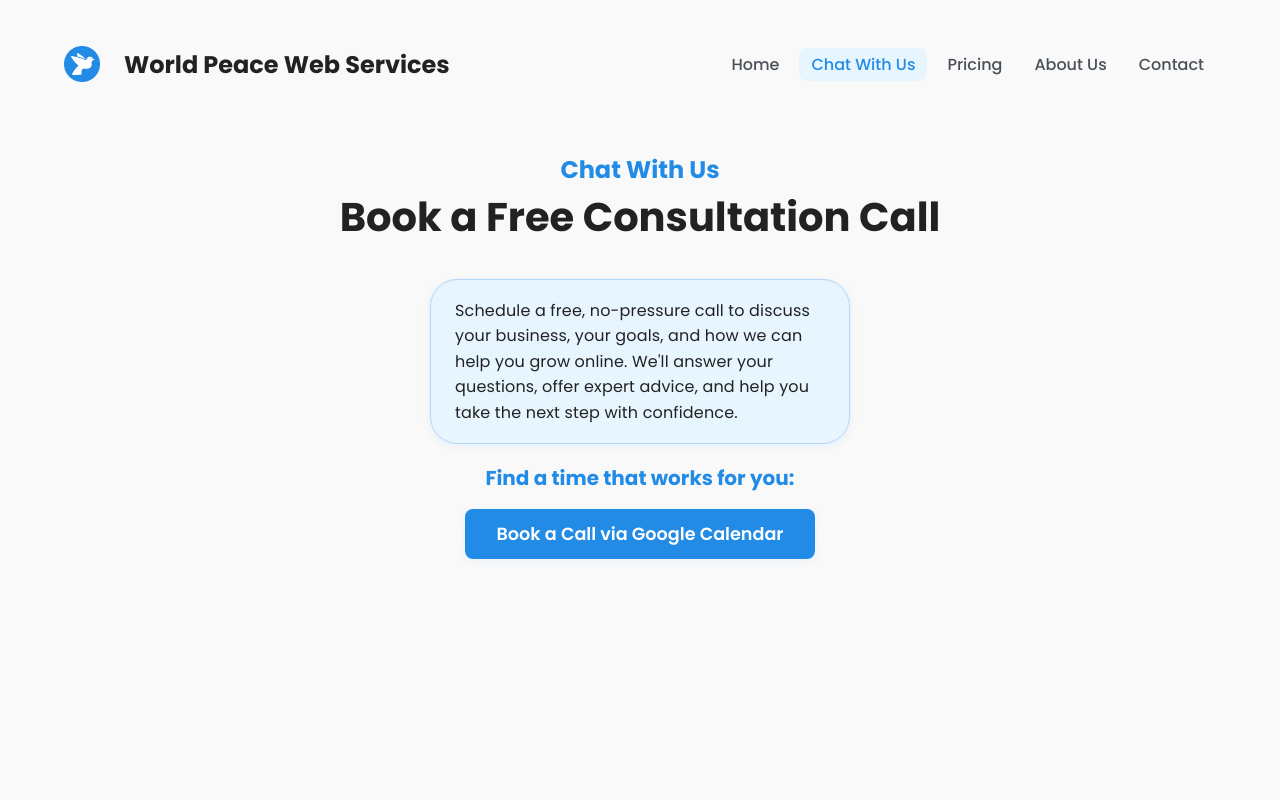
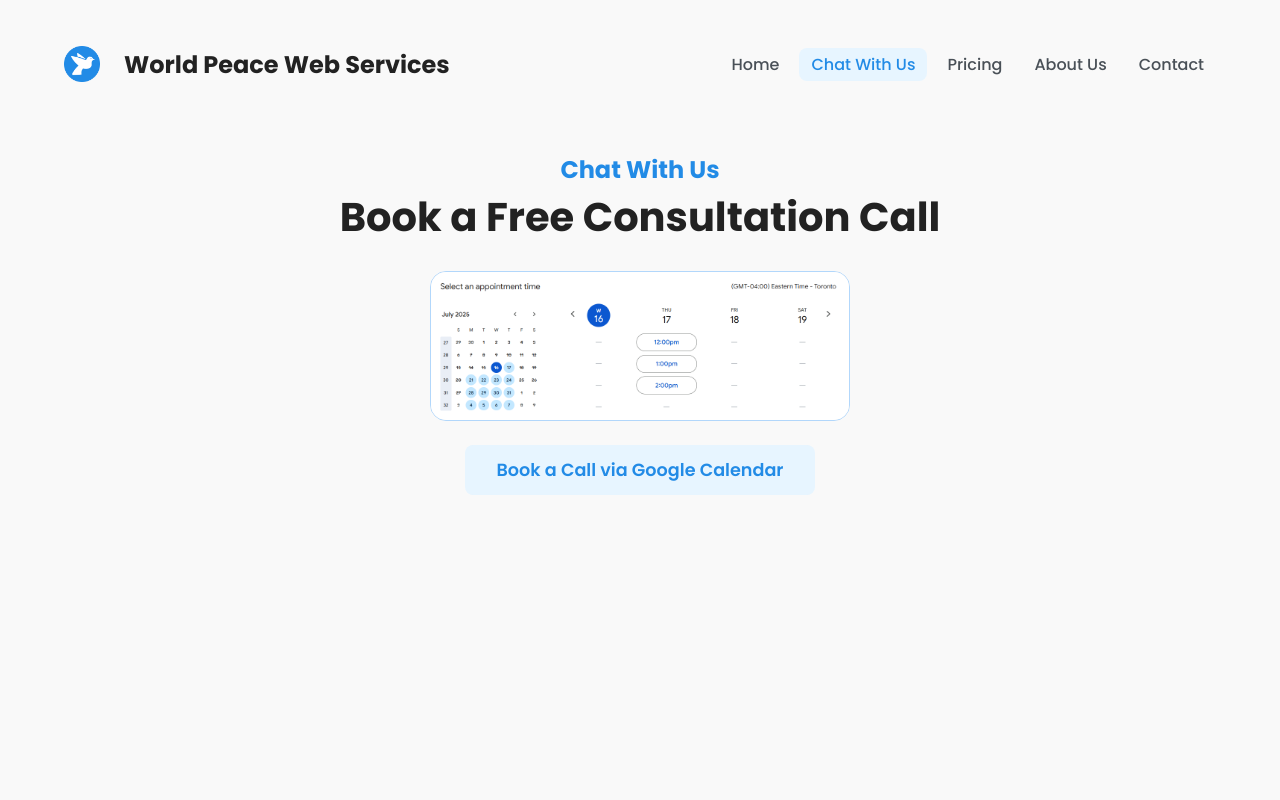
Before and after one commit to y330/Modern-webdev-agency-website, a React (Vite) app: page /booking in a window 1280 px wide. Shown: the top 800 px of the page. Built offline with nearby package versions, Linux system fonts and the light colour scheme.

Commit message:
finsihed updateing button on getstarted

```diff
--- a/src/pages/ChatWithUs/ChatWithUs.scss
+++ b/src/pages/ChatWithUs/ChatWithUs.scss
@@ -19,16 +19,37 @@
         text-align: center;
     }
     .chatwithus-info {
-        max-width: 420px;
-        margin: 2rem auto 0.2rem auto;
         background: #e5f1fb; // fallback for iMessage blue
         background: theme.$primary-bg;
         color: theme.$text-header;
+        border-radius: 1rem;
+        position: relative;
+        max-width: 420px;
+        word-break: break-word;
+        margin: 1.5rem auto 0.5rem auto;
+        max-width: 420px;
+        padding: 0.8rem;
+
+        min-width: 180px;
+        border: 1.5px solid #b2d7fb;
+        border-radius: 1rem;
+
         p {
             margin: 0;
             font-size: inherit;
             line-height: 1.6;
         }
+    }
+    .chatwithus-img {
+        width: 100%;
+        height: auto;
+        display: block;
+        border: 1.5px solid #b2d7fb;
+        border-radius: 1rem;
+        object-fit: cover;
+        margin: 1.5rem auto 0.5rem auto;
+        max-width: 420px;
+        min-width: 180px;
     }
 }
 
@@ -44,41 +65,20 @@
         color: theme.$primary;
         // margin-bottom: 0.5rem;
     }
+
     .calendar-btn {
-        background: theme.$primary;
-        color: #fff;
+        // background: theme.$primary;
+        // color: #fff;
         padding: 0.75rem 2rem;
         border-radius: theme.$radius;
         font-size: 1.1rem;
         text-decoration: none;
         font-weight: 600;
-        transition: background 0.2s;
-        box-shadow: 0 2px 8px rgba(34, 139, 230, 0.07);
-        &:hover {
-            background: color.adjust(theme.$primary, $lightness: -10%);
+        transition: color 0.2s;
+        // box-shadow: 0 2px 8px rgba(34, 139, 230, 0.07);
+        &:hover a {
+            text-decoration: none;
+            color: theme.$primary-bg !important;
         }
     }
 }
-
-.messagebubble {
-    background: #e5f1fb; // fallback for iMessage blue
-    background: theme.$primary-bg;
-    color: #222;
-    border-radius: 1.7rem;
-    box-shadow: 0 2px 8px rgba(34, 139, 230, 0.1);
-    padding: 1.1rem 1.5rem 1.1rem 1.5rem;
-    position: relative;
-    border: 1.5px solid #b2d7fb;
-    margin: 0.5rem auto 1.5rem auto;
-    max-width: 420px;
-    min-width: 180px;
-    word-break: break-word;
-    transition: box-shadow 0.2s;
-    p {
-        margin: 0;
-        font-size: inherit;
-        line-height: 1.6;
-        color: #222;
-        letter-spacing: 0.01em;
-    }
-}
--- a/src/pages/ChatWithUs/ChatWithUs.tsx
+++ b/src/pages/ChatWithUs/ChatWithUs.tsx
@@ -1,10 +1,13 @@
 import { Helmet } from "react-helmet-async";
 import { motion } from "framer-motion";
 import "./ChatWithUs.scss";
+import { Button } from "../../components";
+import { useState } from "react";
 
 const GOOGLE_CALENDAR_LINK = "https://calendar.app.google/CWChv4B32iwdE2heA";
 
 const ChatWithUs = () => {
+
     return (
         <>
             <Helmet>
@@ -22,24 +25,36 @@ const ChatWithUs = () => {
                 >
                     Book a Free Consultation Call
                 </motion.h2>
-                <div className="chatwithus-info messagebubble">
-                    <p>
-                        Schedule a free, no-pressure call to discuss your business, your goals, and how we can help you grow online. We'll answer your questions, offer expert advice, and help you take the next step with confidence.
-                    </p>
-                </div>
-                <div className="calendar-booking">
-                    <h3>Find a time that works for you:</h3>
-                    {/* Cool idea: add a UX design that shows asks Do you want to book a call or not, if yes imessage typing indicator pops up and then says in messagebubble "Alright, taking you to our booking page." then automatically redirect user */}
+
+                <motion.img
+                    src="/Images/book-an-appointment.png"
+                    alt="Book an appointment"
+                    className="chatwithus-img"
+                    initial={{ opacity: 0, scale: 0.95 }}
+                    animate={{ opacity: 1, scale: 1 }}
+                    transition={{ duration: 0.2, delay: 0.2 }}
+                />
+
+
+                <motion.div
+                    className="calendar-booking"
+                    initial={{ opacity: 0, y: 40 }}
+                    animate={{ opacity: 1, y: 0 }}
+                    exit={{ opacity: 0, y: 40 }}
+                    transition={{ duration: 0.2, ease: 'easeOut', delay: 0.2 }}
+                >
+                    <Button variant="primary" className="pulsating calendar-btn">
                         <a
                             href={GOOGLE_CALENDAR_LINK}
                             target="_blank"
                             rel="noopener noreferrer"
-                        className="calendar-btn"
+                            className="calendar-link"
                         >
                             Book a Call via Google Calendar
                         </a>
-                </div>
-            </section>
+                    </Button>
+                </motion.div>
+            </section >
         </>
     );
 };
```
Also changed, not shown: public/Images/book-an-appointment.png (added). Lines whose indentation alone changed are shown as unchanged.
